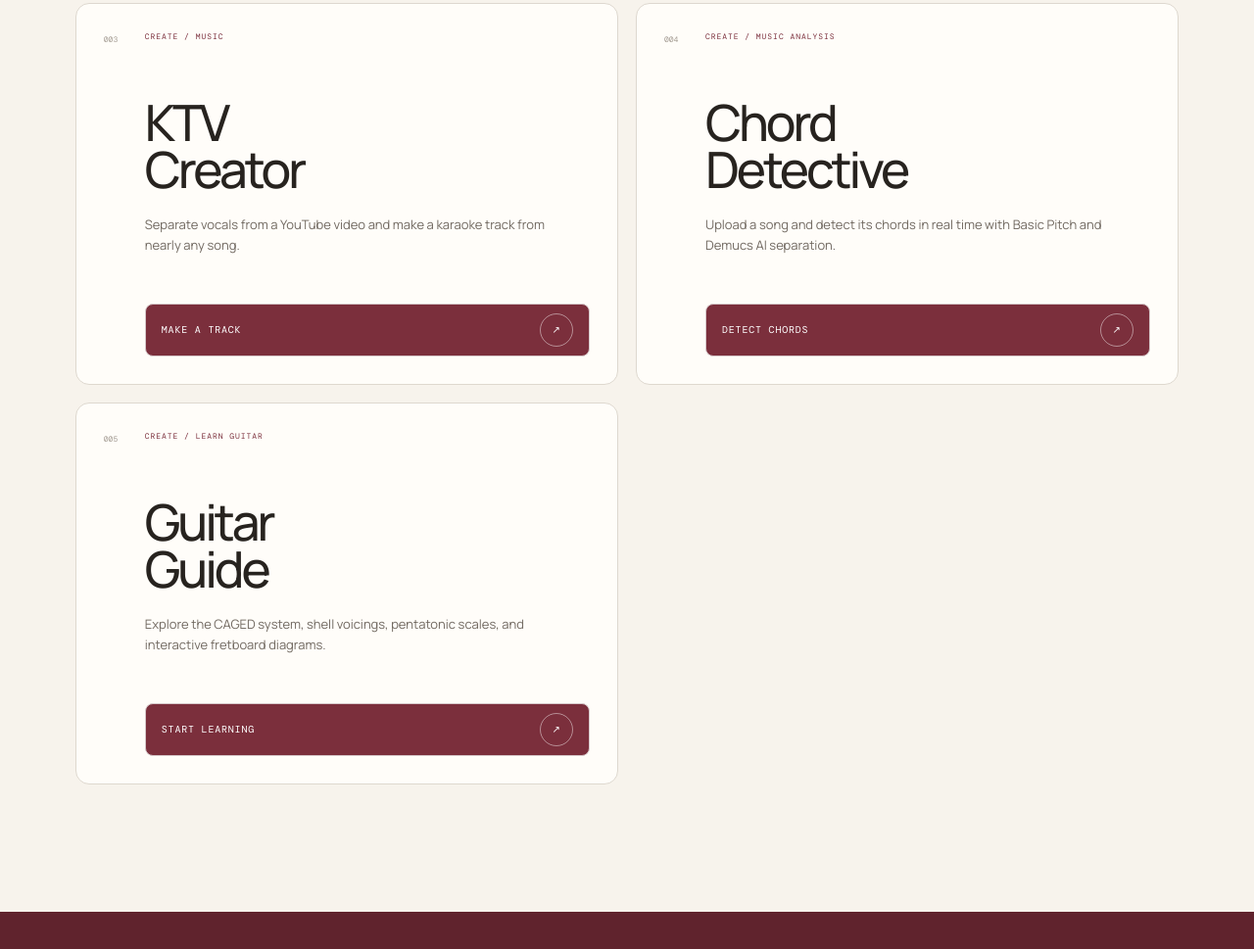
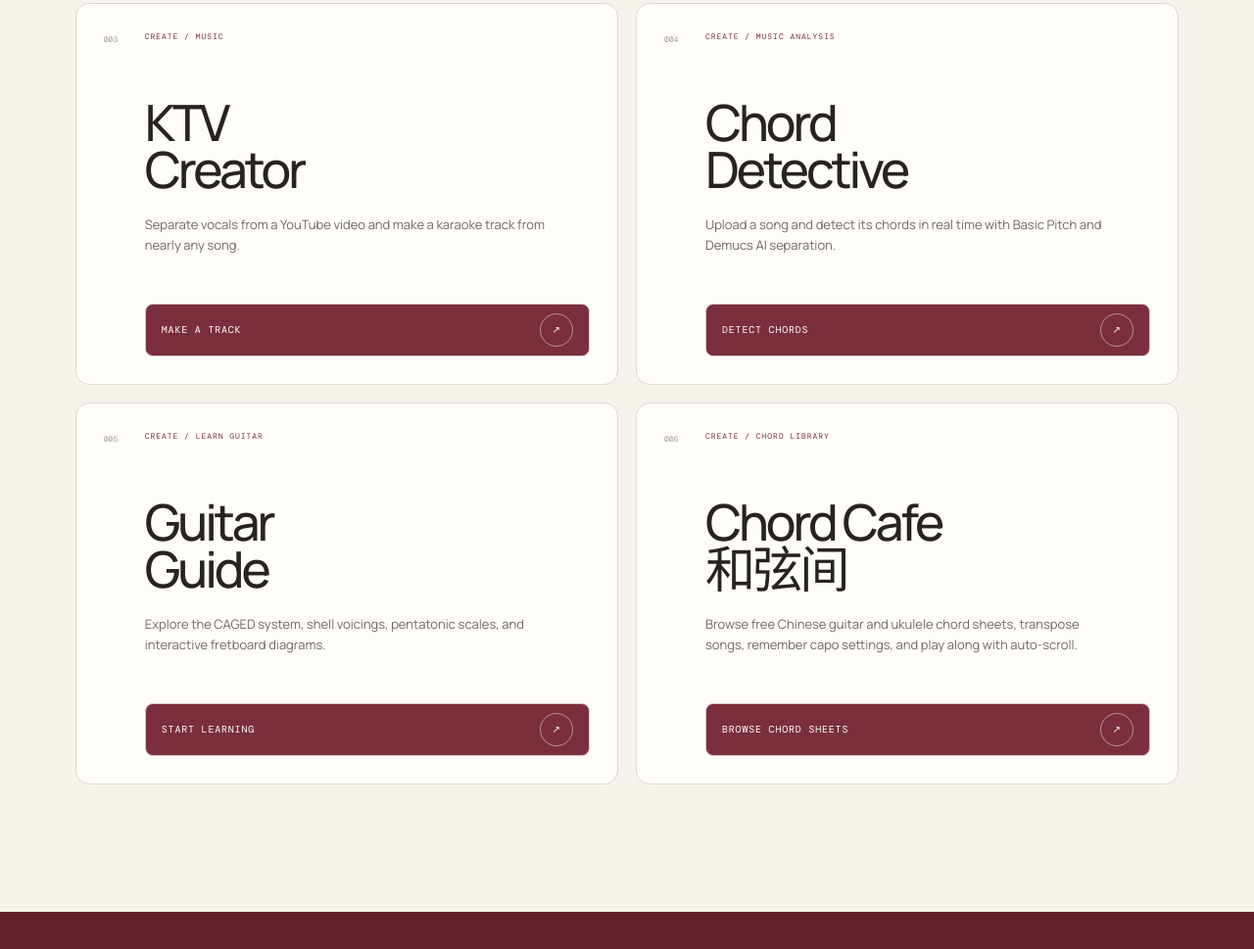
Before and after one commit to gavinz0228/tools-gateway, a plain HTML site: page index.html in a window 1280 px wide. Shown: the part 1525-2494 px from the top of the page at 98% size. Drawn offline with nearby package versions, Linux system fonts and the light colour scheme.

Commit message:
Add Chord Cafe to tools catalog

```diff
--- a/index.html
+++ b/index.html
@@ -35,7 +35,7 @@
       <a class="scroll-cue" href="#collection"><span>Explore the tools</span><span aria-hidden="true">↓</span></a>
       <div class="hero-stamp" aria-hidden="true">
         <span>EST.</span>
-        <strong>05</strong>
+        <strong>06</strong>
         <span>TOOLS</span>
       </div>
     </section>
@@ -150,6 +150,18 @@
             </a>
           </div>
         </article>
+
+        <article class="tool" data-category="create" data-search="chord cafe 和弦间 chinese guitar ukulele chords songs transpose capo auto scroll tabs">
+          <div class="tool-number">006</div>
+          <div class="tool-content">
+            <p class="tool-meta">Create / Chord library</p>
+            <h3>Chord Cafe<br><span lang="zh-CN">和弦间</span></h3>
+            <p>Browse free Chinese guitar and ukulele chord sheets, transpose songs, remember capo settings, and play along with auto-scroll.</p>
+            <a class="tool-link" href="https://chord.cafe/" target="_blank" rel="noreferrer">
+              <span>Browse chord sheets</span><span class="arrow" aria-hidden="true">↗</span>
+            </a>
+          </div>
+        </article>
       </div>
       <p class="empty-state" id="empty-state" hidden>No tools found. Try a different search.</p>
     </section>
```
